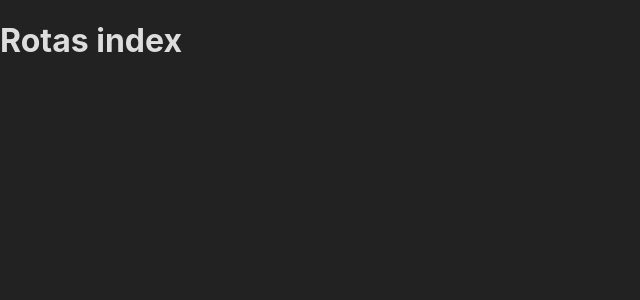
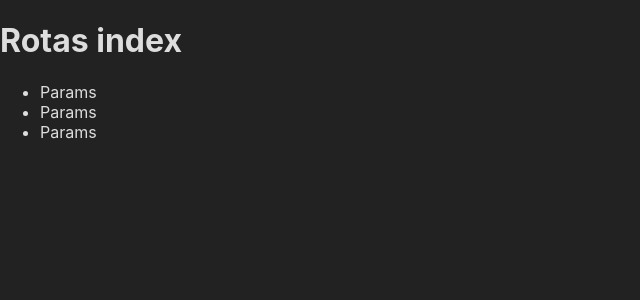
Before and after one commit to DiogoKenway/next-basic, a Next.js app: page /rotas in a window 1280 px wide. Shown: the top 300 px of the page, without its empty margins (0-640 px from the left). Built offline with nearby package versions, Linux system fonts and the light colour scheme.

Commit message:
adding new file

```diff
--- a/src/pages/rotas/index.jsx
+++ b/src/pages/rotas/index.jsx
@@ -1,3 +1,20 @@
+import Link from "next/link";
+
 export default function rotas() {
-    return <h1>Rotas index</h1>
+    return (
+        <div>
+            <h1>Rotas index</h1>
+            <ul>
+                <Link href="/rotas/params?id=12&nome=Ana">
+                    <li>Params</li>
+                </Link>
+                <Link href="/rotas/123/buscar">
+                    <li>Params</li>
+                </Link>
+                <Link href="/rotas/123/Daniel">
+                    <li>Params</li>
+                </Link>
+            </ul>
+        </div>
+    )
 }
```
